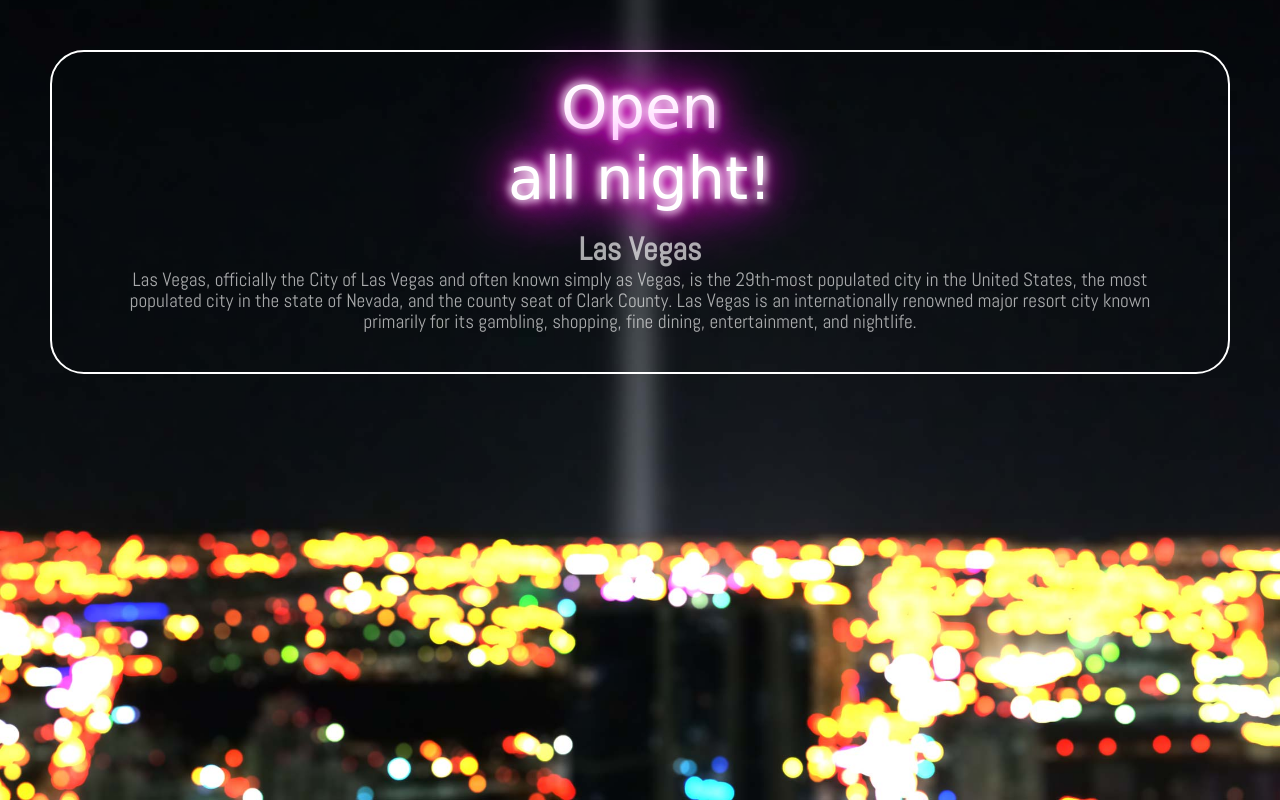
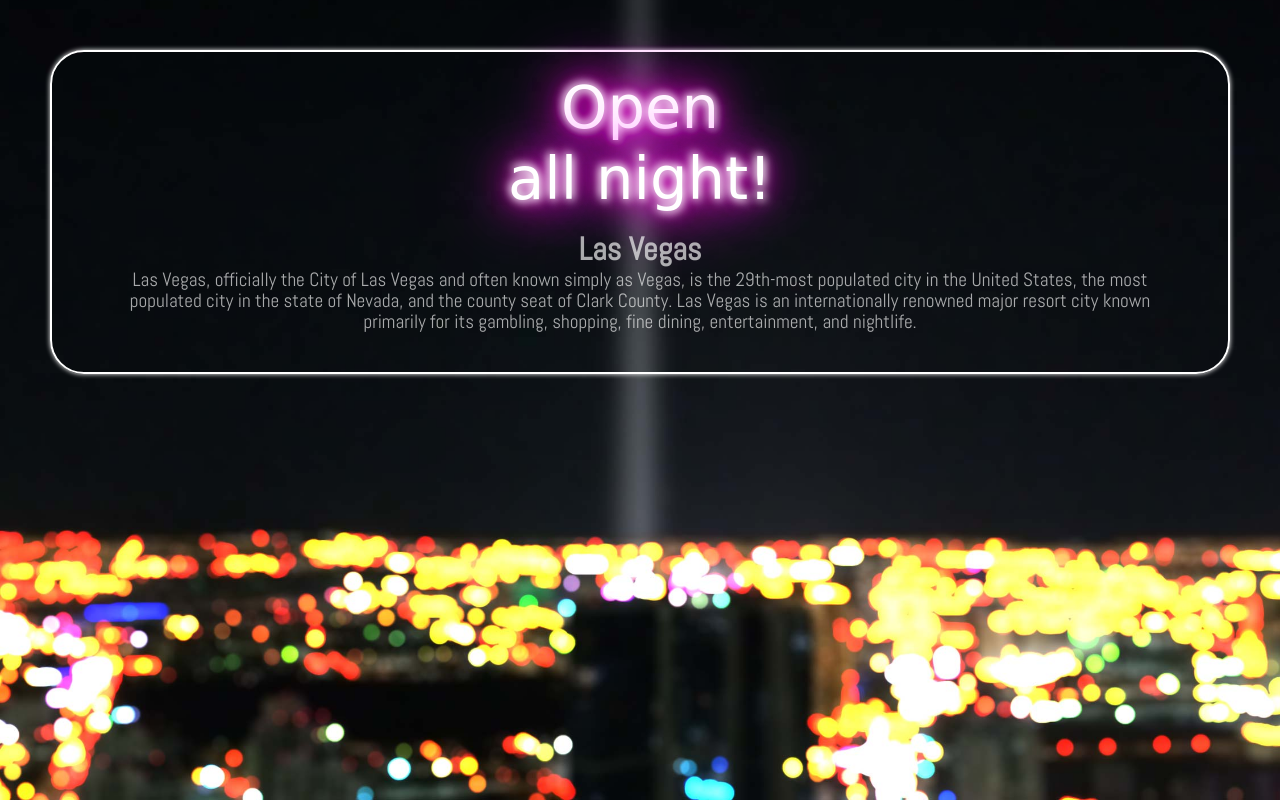
Before and after one commit to WebDevTuts/css_shorts_07_a_glowing_property, a plain HTML site: page index.html in a window 1280 px wide. Drawn offline with Linux system fonts and the light colour scheme; a web font is replaced by a local one.

Commit message:
Set outer box shadow around article element

```diff
--- a/style.css
+++ b/style.css
@@ -37,3 +37,7 @@ h1 {
     0 0 100px #ff00de
     ;
 }
+
+.neon_box {
+  box-shadow: 0 0 5px #fff;
+}
```
